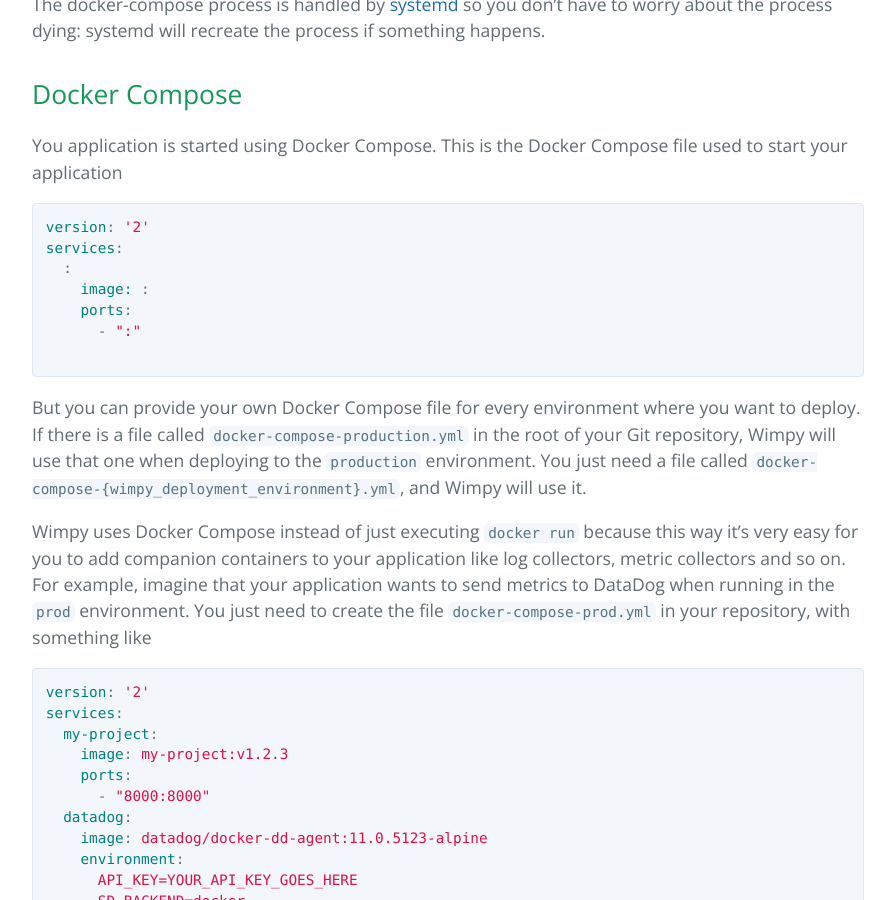
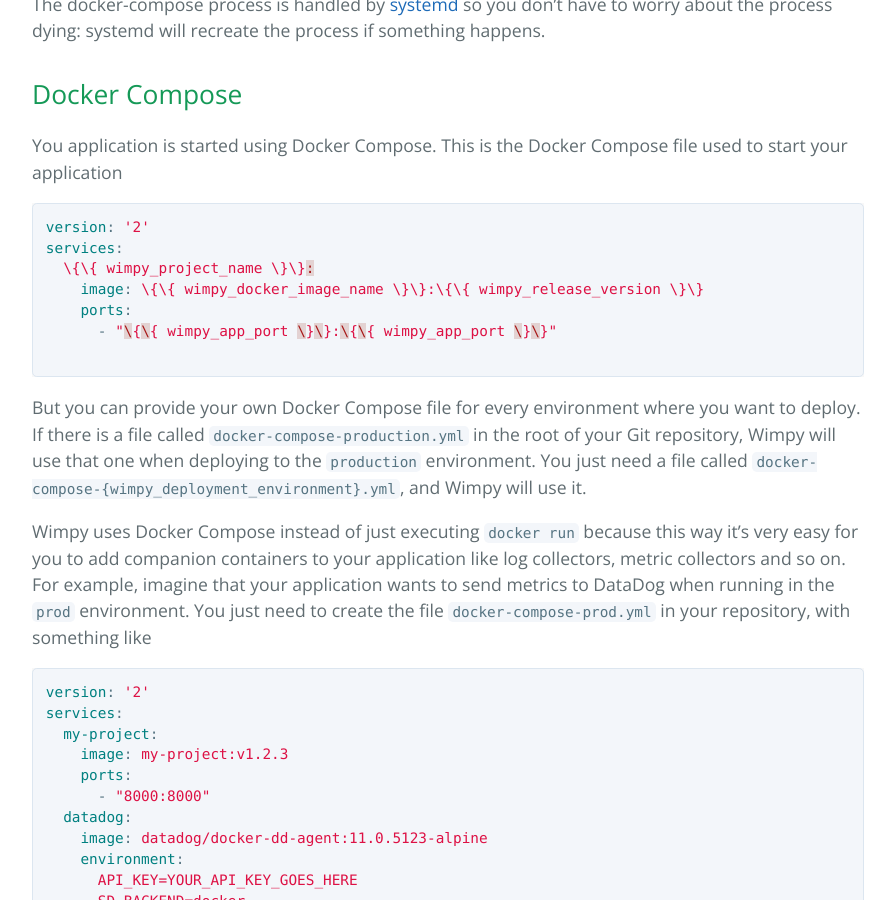
Before and after one commit to wimpy/wimpy.deploy, a Jekyll site: the page built from docs/running.md, in a window 1280 px wide and 900 px high, scrolled down 830 px. Shown: the whole window, without its empty margins (192-1087 px from the left). Built offline with Jekyll 4.4.1, drawn with Linux system fonts in a browser that asks for light colours.

Commit message:
Escaping brackets in docs

````diff
--- a/docs/running.md
+++ b/docs/running.md
@@ -23,10 +23,10 @@ This is the Docker Compose file used to start your application
 ```yaml
 version: '2'
 services:
-  {{ wimpy_project_name }}:
-    image: {{ wimpy_docker_image_name }}:{{ wimpy_release_version }}
+  \{\{ wimpy_project_name \}\}:
+    image: \{\{ wimpy_docker_image_name \}\}:\{\{ wimpy_release_version \}\}
     ports:
-      - "{{ wimpy_app_port }}:{{ wimpy_app_port }}"
+      - "\{\{ wimpy_app_port \}\}:\{\{ wimpy_app_port \}\}"
 
 ```
 
````
Also changed, not shown: docs/index.md (+3 -3 lines).
